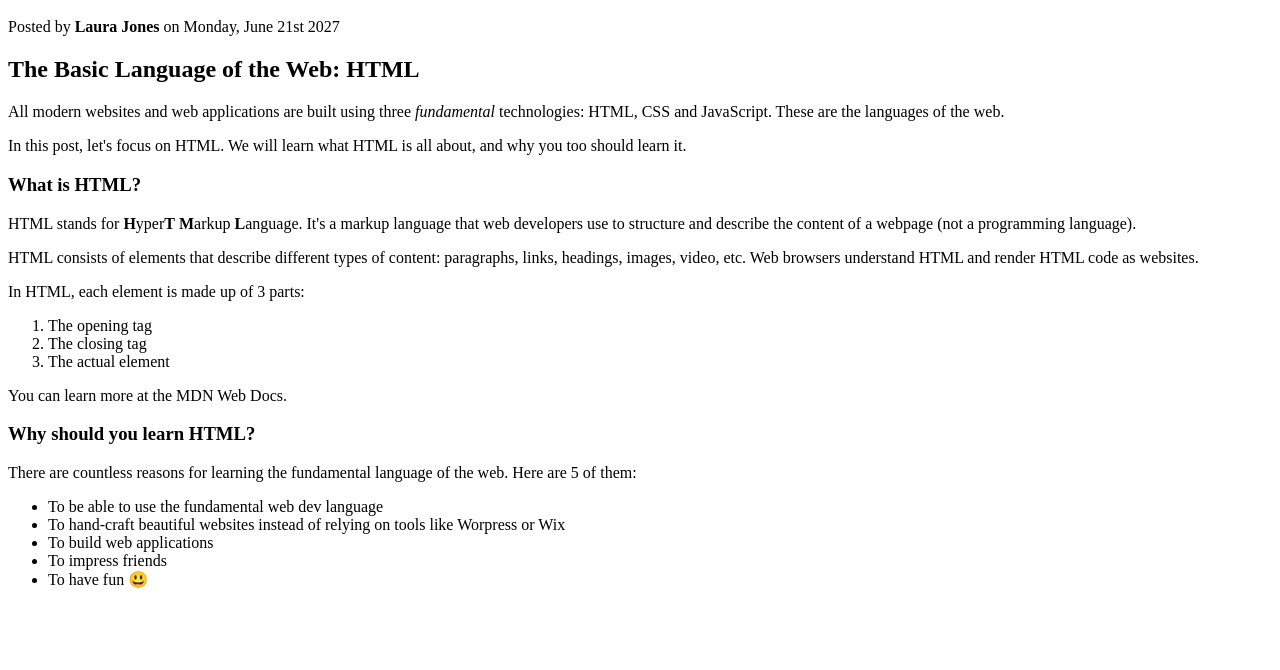
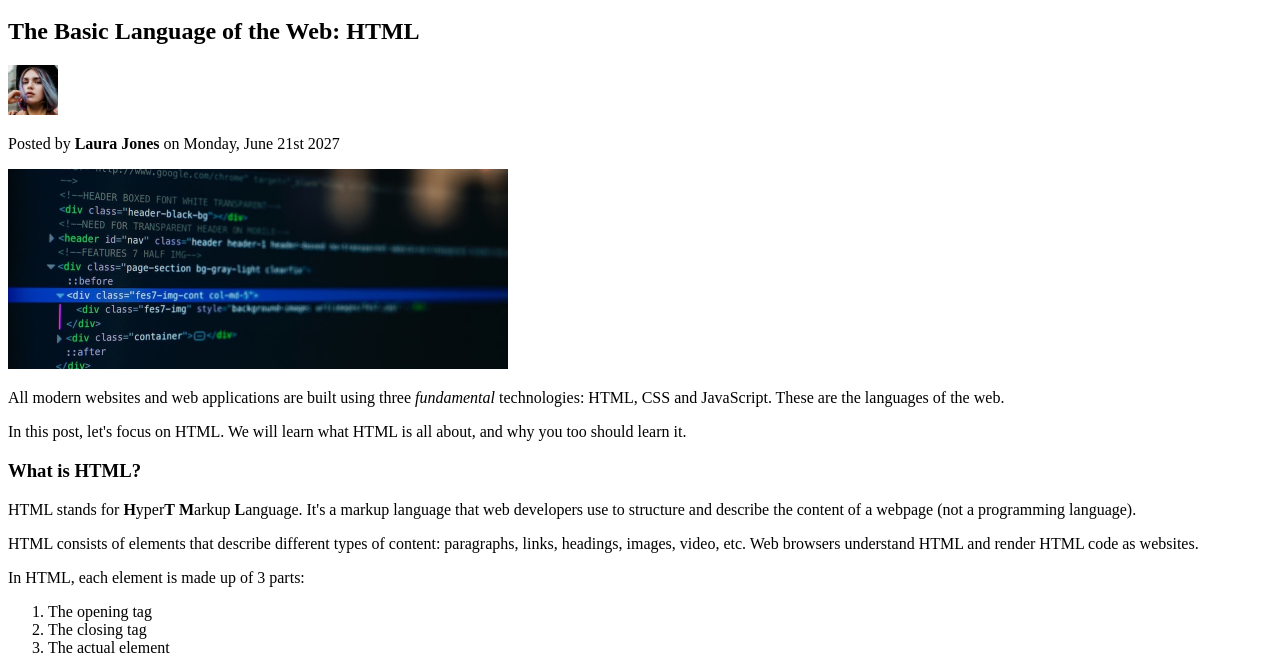
Before and after one commit to huntj0n/html-css-course, a plain HTML site: page starter/02-HTML-Fundamentals/index.html in a window 1280 px wide. Shown: the part 121-791 px from the top of the page. Drawn offline with Linux system fonts and the light colour scheme.

Commit message:
HTML images and attributes

```diff
--- a/starter/02-HTML-Fundamentals/index.html
+++ b/starter/02-HTML-Fundamentals/index.html
@@ -18,9 +18,20 @@
     <h8>h8</h8> -->
 
     <h1>📘 The Code Magazine</h1>
+
+    <h2>The Basic Language of the Web: HTML</h2>
+
+    <img src="laura-jones.jpg" alt="picture of author" width="50" height="50" />
+
     <p>Posted by <strong>Laura Jones</strong> on Monday, June 21st 2027</p>
 
-    <h2>The Basic Language of the Web: HTML</h2>
+    <img
+      src="post-img.jpg"
+      alt="HTML code on a screen"
+      width="500"
+      height="200"
+    />
+
     <p>
       All modern websites and web applications are built using three
       <em>fundamental</em>
```
